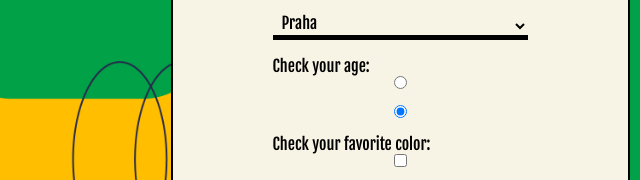
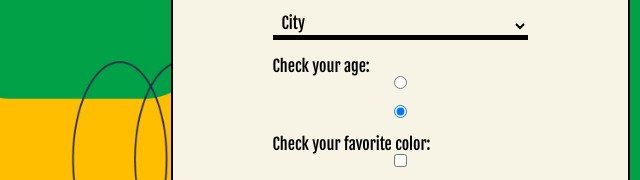
Before and after one commit to VeveCambor/jfc-survey-form, a plain HTML site: page index.html in a window 1280 px wide. Shown: the part 356-536 px from the top of the page, 0-640 px from the left. Drawn offline with Linux system fonts and the light colour scheme.

Commit message:
select correction

```diff
--- a/index.html
+++ b/index.html
@@ -19,7 +19,8 @@
       <input type="number" id="phonenumber" placeholder="Phone" pattern="[0-9]{3}-[0-9]{3}-[0-9]{4}" title="Use the correct number format">
     </div>
     <div>
-      <select name="City" id="dropdown" aria-placeholder="City">
+      <select name="City" id="dropdown">
+        <option value="Option0">City</option>
         <option value="Option1">Praha</option>
         <option value="Option2">Bratislava</option>
         <option value="Option3">Liberec</option>
```
